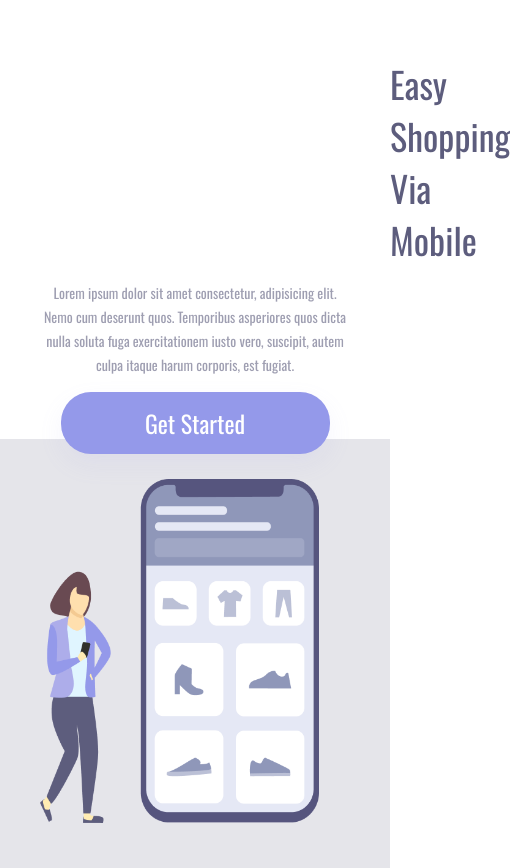
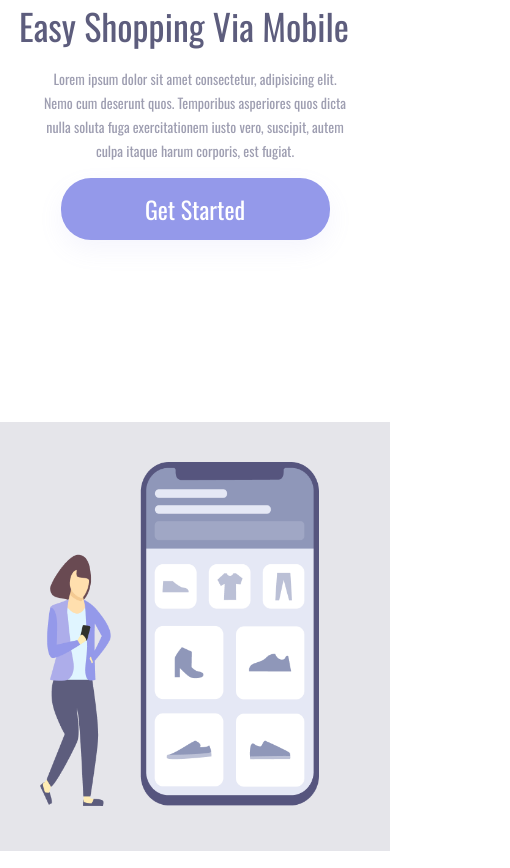
Before and after one commit to GabrielSilvaQueiroz/easy-shopping-responsivo, a plain HTML site: page index.html in a window 390 px wide. Shown: the whole page, 510 px wide, since content can reach past the window. Drawn offline with nearby package versions, Linux system fonts and the light colour scheme.

Commit message:
concertando responsividade

```diff
--- a/style.css
+++ b/style.css
@@ -126,8 +126,6 @@ header {
     h1 {
         font-size: 36px;
         line-height: 52px;
-        width: auto;
-        margin: 58px 50px 0px 100%;
         text-align: center;
     }
 
```
